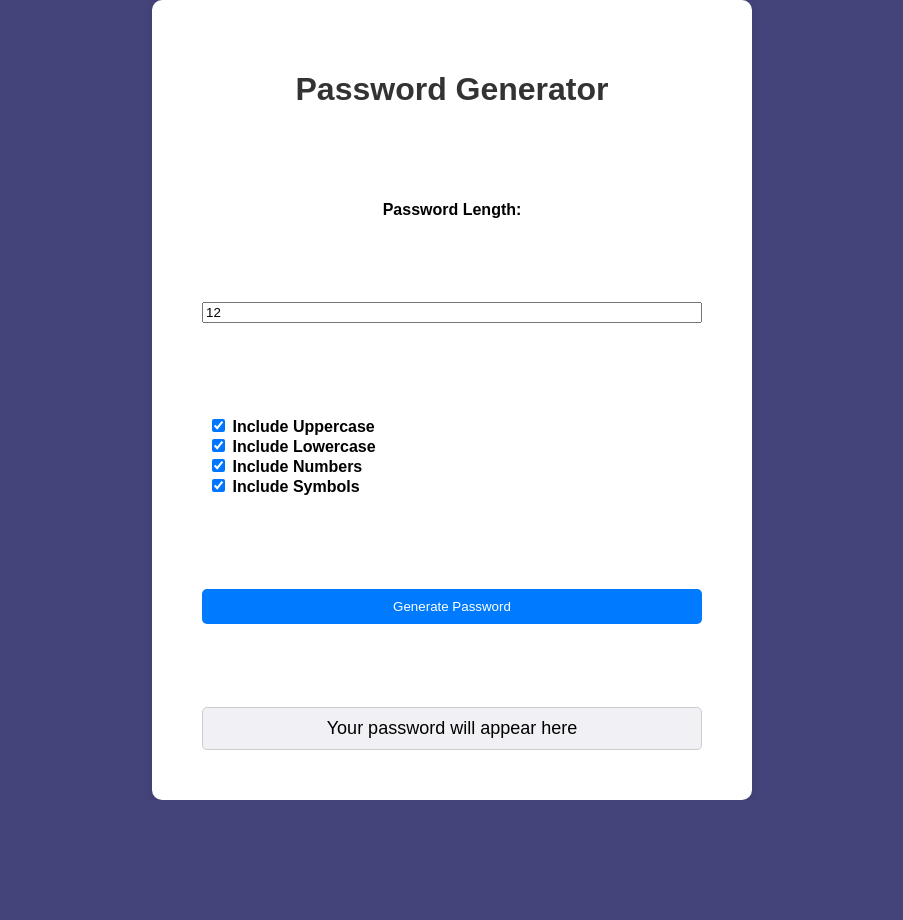
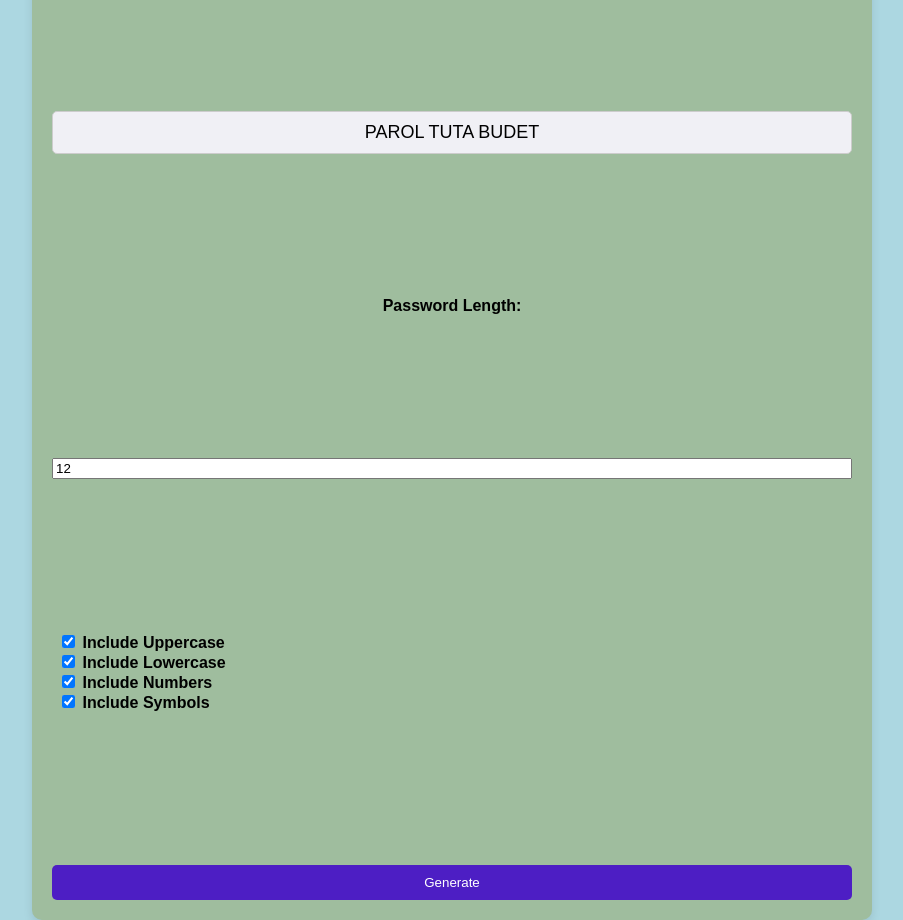
Before and after one commit to ysebo/PasswordGenerator, a plain HTML site: page index.html in a window 1280 px wide. Shown: the whole page, without its empty margins (188-1091 px from the left). Before the commit the page ends 800 px from the top, so only its background shows below. Drawn offline with Linux system fonts and the light colour scheme.

Commit message:
added structure of generating password

```diff
--- a/index.html
+++ b/index.html
@@ -9,18 +9,17 @@
 <body>
     <div class="container">
         <h1>Password Generator</h1>
+        <div class="password">PAROL TUTA BUDET</div>
         <label for="length">Password Length:</label>
         <input type="number" id="length" min="4" max="20" value="12" />
 
-        <div class="options">
+        <div class="characterType">
             <label><input type="checkbox" id="uppercase" checked> Include Uppercase</label>
             <label><input type="checkbox" id="lowercase" checked> Include Lowercase</label>
             <label><input type="checkbox" id="numbers" checked> Include Numbers</label>
             <label><input type="checkbox" id="symbols" checked> Include Symbols</label>
         </div>
-
-        <button id="generate">Generate Password</button>
-        <div class="output" id="output">Your password will appear here</div>
+        <button id="generationButton">Generate</button>
     </div>
     <script src="script.js"></script>
 </body>
--- a/styles.css
+++ b/styles.css
@@ -1,6 +1,7 @@
+
 body {
     font-family: Arial, sans-serif;
-    background-color: #44447a;
+    background-color: #acd7e1;
     display: flex;
     justify-content: center;
     align-items: center;
@@ -9,34 +10,33 @@ body {
 }
 .container {
     text-align: center;
-    background-color: #ffffff;
-    padding: 50px;
-    width: 1000px;
-    height: 700px;
+    background-color: #9fbd9e;
+    padding: 20px;
     border-radius: 10px;
     box-shadow: 0 4px 10px rgba(0, 0, 0, 0.1);
     display: flex;
     flex-direction: column;
     justify-content: space-between;
-    height: 700px;
-    width: 500px;
-}  h1 {
+    height: 1000px;
+    width: 800px;
+}
+h1 {
     margin-bottom: 10px;
     color: #333;
 }
 label {
     font-weight: bold;
 }
-.options {
+.characterType {
     display: flex;
     flex-direction: column;
     align-items: start;
     margin: 10px 0;
 }
-.options input {
+.characterType input {
     margin-left: 10px;
 }
-.output {
+.password {
     font-size: 18px;
     background-color: #f0f0f5;
     padding: 10px;
@@ -45,7 +45,7 @@ label {
     word-break: break-all;
 }
 button {
-    background-color: #007BFF;
+    background-color: #4d1ec4;
     color: #fff;
     border: none;
     padding: 10px 20px;
@@ -53,5 +53,5 @@ button {
     cursor: pointer;
 }
 button:hover {
-    background-color: #ea034c;
+    background-color: #14ca78;
 }
```
